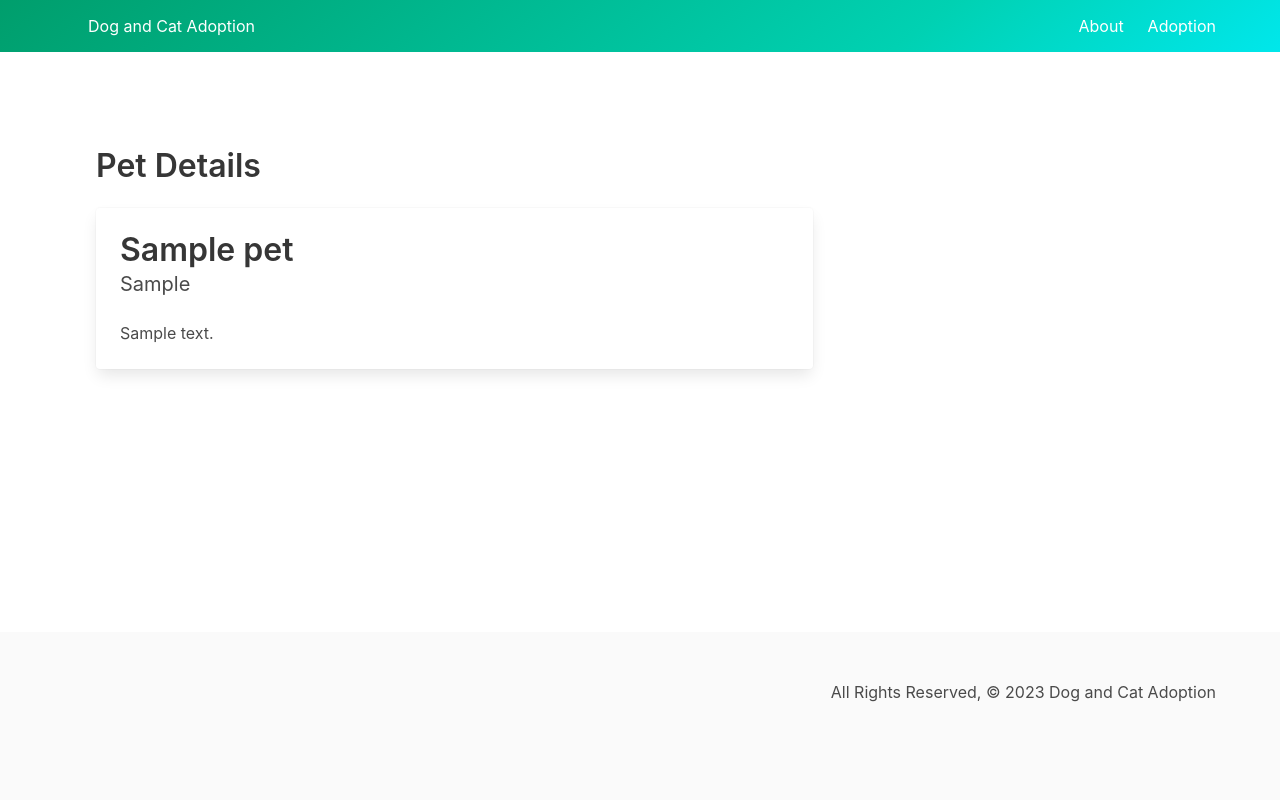
After one commit to Apple-supaporn/project4-dog-and-cat-adoption, a Django app: page /pets/1 in a window 1280 px wide. The commit adds this page. Run offline with Django 4.2, Linux system fonts and the light colour scheme; tables that the repository leaves empty hold one stand-in row (values such as "Sample post").

Commit message:
success show detail page (click from index each pet and show detail from that index)

```diff
--- a/dog_and_cat_adoption_project/dog_and_cat_adoption_app/templates/dogncat/base.html
+++ b/dog_and_cat_adoption_project/dog_and_cat_adoption_app/templates/dogncat/base.html
@@ -31,7 +31,7 @@
           <div class="navbar-menu" id="navbarMenu">
             <div class="navbar-end">
               <a class="navbar-item" href="/about">About</a>
-              <a class="navbar-item" href="/adoption">Adoption</a>
+              <a class="navbar-item" href="/pets">Adoption</a>
             </div>
           </div>
         </div>
--- /dev/null
+++ b/dog_and_cat_adoption_project/dog_and_cat_adoption_app/templates/dogncat/detail.html
@@ -0,0 +1,23 @@
+{% extends 'dogncat/base.html' %}
+{% block content %}
+
+<section class="section">
+  <div class="container">
+    <h1 class="title">Pet Details</h1>
+
+    <div class="columns">
+      <div class="column is-two-thirds">
+        <div class="card">
+          <div class="card-content">
+            <p class="title">{{ pet.name }}</p>
+            <p class="subtitle">{{ pet.breed }}</p>
+            <p>{{ pet.description|linebreaks }}</p>
+          </div>
+        </div>
+      </div>
+    </div>
+
+  </div>
+</section>
+
+{% endblock %}
--- a/dog_and_cat_adoption_project/dog_and_cat_adoption_app/templates/dogncat/index.html
+++ b/dog_and_cat_adoption_project/dog_and_cat_adoption_app/templates/dogncat/index.html
@@ -4,15 +4,16 @@
 <section class="section">
     <div class="container">
     <h1 class="title">Dog and Cat List</h1>
-
         <div class="columns is-multiline">
             {% for pet in pet %}
                 <div class="column is-one-third">
                     <div class="card">
+                        <a href="/pets/{{pet.id}}">
                             <div class="card-content">
                                 <p class="title is-4">{{ pet.name }}</p>
                                 <p><strong>Breed:</strong> {{ pet.breed }}</p>
                             </div>
+                        </a>
                     </div>
                 </div>
             {% endfor %}
--- a/dog_and_cat_adoption_project/dog_and_cat_adoption_app/urls.py
+++ b/dog_and_cat_adoption_project/dog_and_cat_adoption_app/urls.py
@@ -6,7 +6,8 @@ from . import views     # .  is everything from views
 urlpatterns = [
     path('', views.home, name='home'),  # name='home' is kwarg (key of name and a value of home)
     path('about/', views.about, name='about'),
-    path('adoption/', views.adoption_index, name="index"),
+    path('pets/', views.pets_index, name="index"),
+    path('pets/<int:pet_id>', views.pets_detail, name='detail')
 
 
 
--- a/dog_and_cat_adoption_project/dog_and_cat_adoption_app/views.py
+++ b/dog_and_cat_adoption_project/dog_and_cat_adoption_app/views.py
@@ -18,6 +18,10 @@ def about(request):
     return render(request, 'dogncat/about.html')
 
 
-def adoption_index(request):
-    pet = Pet.objects.all()
-    return render(request, 'dogncat/index.html', {'pet' : pet})
+def pets_index(request):
+    pets = Pet.objects.all()
+    return render(request, 'dogncat/index.html', {'pet' : pets})
+
+def pets_detail(request, pet_id):
+    pet = Pet.objects.get(id=pet_id)
+    return render(request, 'dogncat/detail.html', {'pet' : pet})
```
Lines whose indentation alone changed are shown as unchanged.
